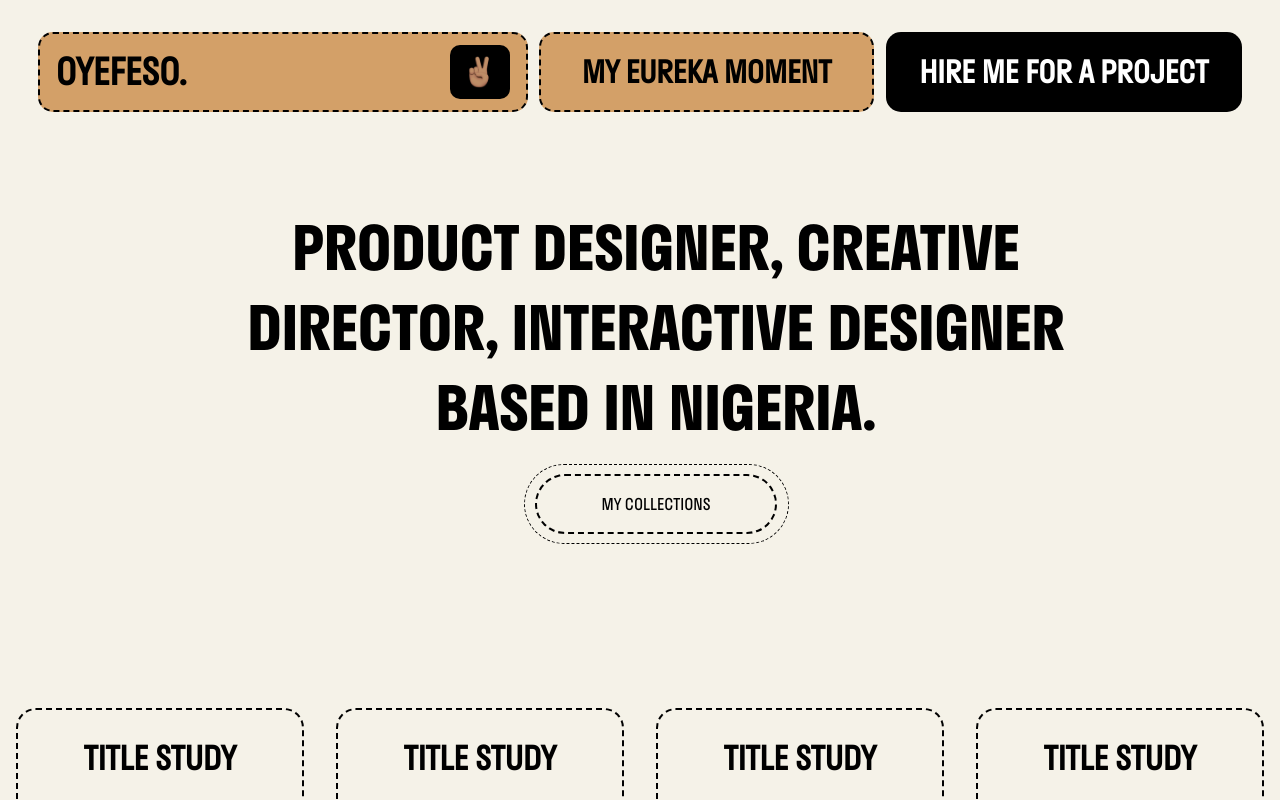
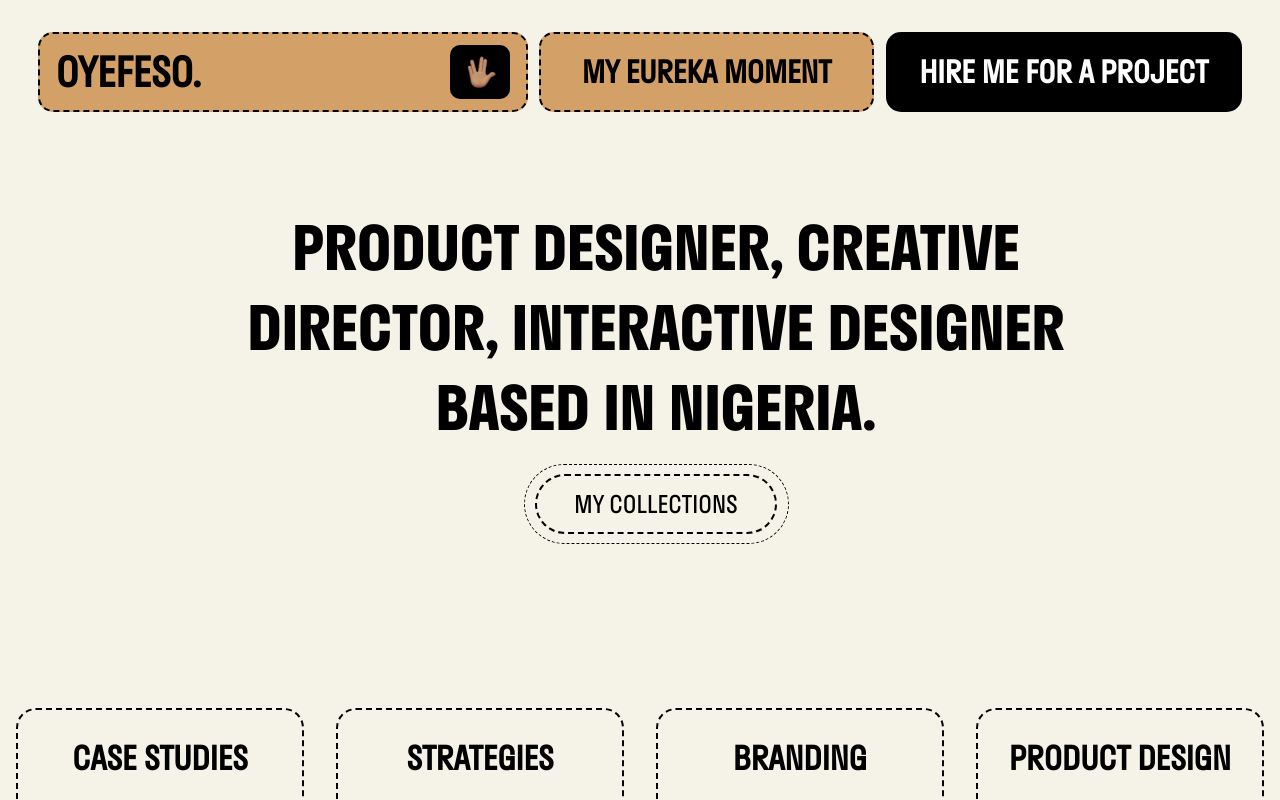
Before and after one commit to kalejaiyeoluwadara/afolabi, a Next.js app: page / in a window 1280 px wide. Shown: the top 800 px of the page. Built offline with nearby package versions, Linux system fonts and the light colour scheme.

Commit message:
updated hero page and collections

```diff
--- a/app/Hero/Collections.jsx
+++ b/app/Hero/Collections.jsx
@@ -1,10 +1,10 @@
 import React from "react";
 
-const Container = () => {
+const Container = ({ name }) => {
   return (
     <section className=" w-auto border flex justify-between items-center rounded-[20px] flex-col h-[218px] ">
       <p className="uppercase text-[32px] font-semibold w-full text-center mt-6 ">
-        Title study
+        {name}
       </p>
       <div className="h-[119px] bg-black w-full rounded-[10px] "></div>
     </section>
@@ -13,9 +13,11 @@ const Container = () => {
 function Collections() {
   return (
     <main className=" w-full grid mt-[132px] mb-[41px] grid-cols-2 sm:grid-cols-4 gap-8 ">
-      {[1, 2, 3, 4].map((d, id) => {
-        return <Container key={id} />;
-      })}
+      {["CASE STUDIES", "STRATEGIES", "BRANDING", "PRODUCT DESIGN"].map(
+        (d, id) => {
+          return <Container name={d} key={id} />;
+        }
+      )}
     </main>
   );
 }
--- a/app/Hero/Hero.jsx
+++ b/app/Hero/Hero.jsx
@@ -9,7 +9,7 @@ function Hero() {
           NIGERIA.
         </h1>
         <div className="w-[265px] mb-8 mt-4 h-[80px] border-black rounded-full border-[1.5px] flex-center border-dashed ">
-          <div className=" font-medium w-[242px] border rounded-full h-[60px] flex-center ">
+          <div className=" font-medium w-[242px] text-2xl border rounded-full h-[60px] flex-center ">
             MY COLLECTIONS
           </div>
         </div>
--- a/app/components/Nav.jsx
+++ b/app/components/Nav.jsx
@@ -6,11 +6,11 @@ function Nav() {
     <nav className=" my-8 w-screen flex-center ">
       <main className="w-[95vw] flex items-center justify-around  ">
         <div className=" h-[80px] w-[490px] col-span-2  px-4 rounded-[15px] bg-primary border-2 border-dashed border-black  flex justify-between items-center ">
-          <h2>OYEFESO.</h2>
+          <h2 className="font-bold text-[40px] ">OYEFESO.</h2>
           <div className=" h-[54px] w-[60px] flex-center rounded-[10px] bg-black  ">
             <Image
               className=""
-              src={icons.two}
+              src={icons.sep}
               alt="alt"
               height={32}
               width={32}
@@ -18,10 +18,10 @@ function Nav() {
           </div>
         </div>
         <div className=" h-[80px] px-[41px] rounded-[15px] bg-primary border-2 border-dashed border-black flex-center  ">
-          <p className="text-3xl font-bold ">MY EUREKA MOMENT</p>
+          <p className="text-3xl font-semibold ">MY EUREKA MOMENT</p>
         </div>
         <div className=" h-[80px] px-[34px] rounded-[15px] bg-black text-white  flex-center  ">
-          <p className="text-3xl font-bold ">HIRE ME FOR A PROJECT</p>
+          <p className="text-3xl font-semibold ">HIRE ME FOR A PROJECT</p>
         </div>
       </main>
     </nav>
```
